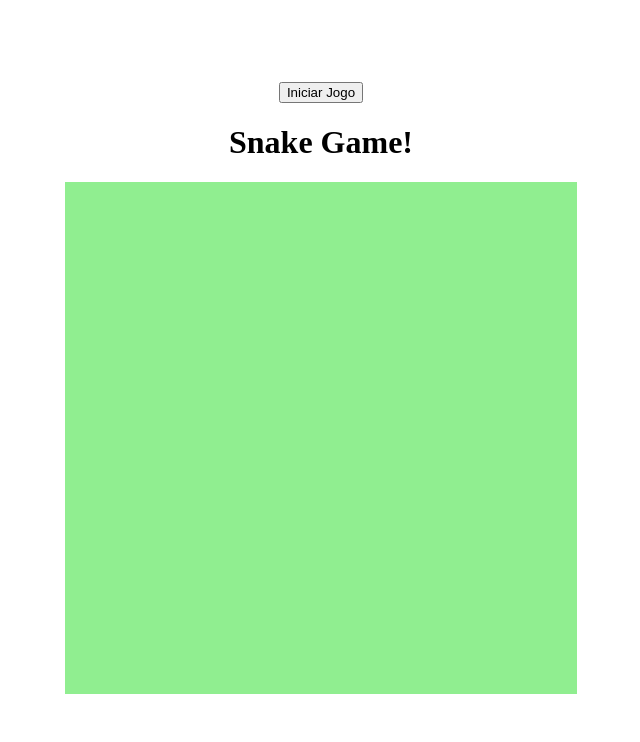
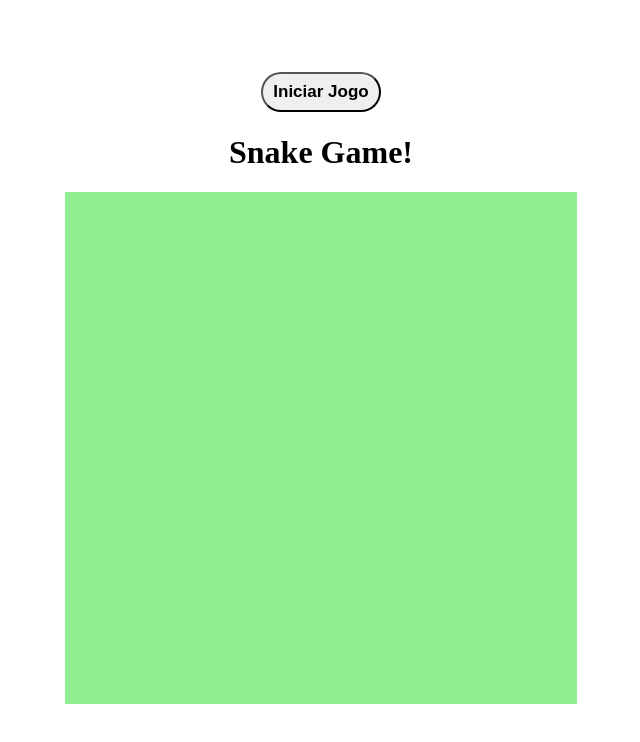
Before and after one commit to madoc87/snake-game, a plain HTML site: page index.html in a window 1280 px wide. Shown: the whole page, without its empty margins (319-959 px from the left). Drawn offline with Linux system fonts and the light colour scheme.

Commit message:
Ajuste estilo botao iniciar jogo

```diff
--- a/style.css
+++ b/style.css
@@ -8,5 +8,9 @@ body{
 }
 
 #startButton{
-
+	width: 120px;
+	height: 40px;
+	font-size: 17px;
+	font-weight: bold;
+	border-radius: 20px;
 }
```
